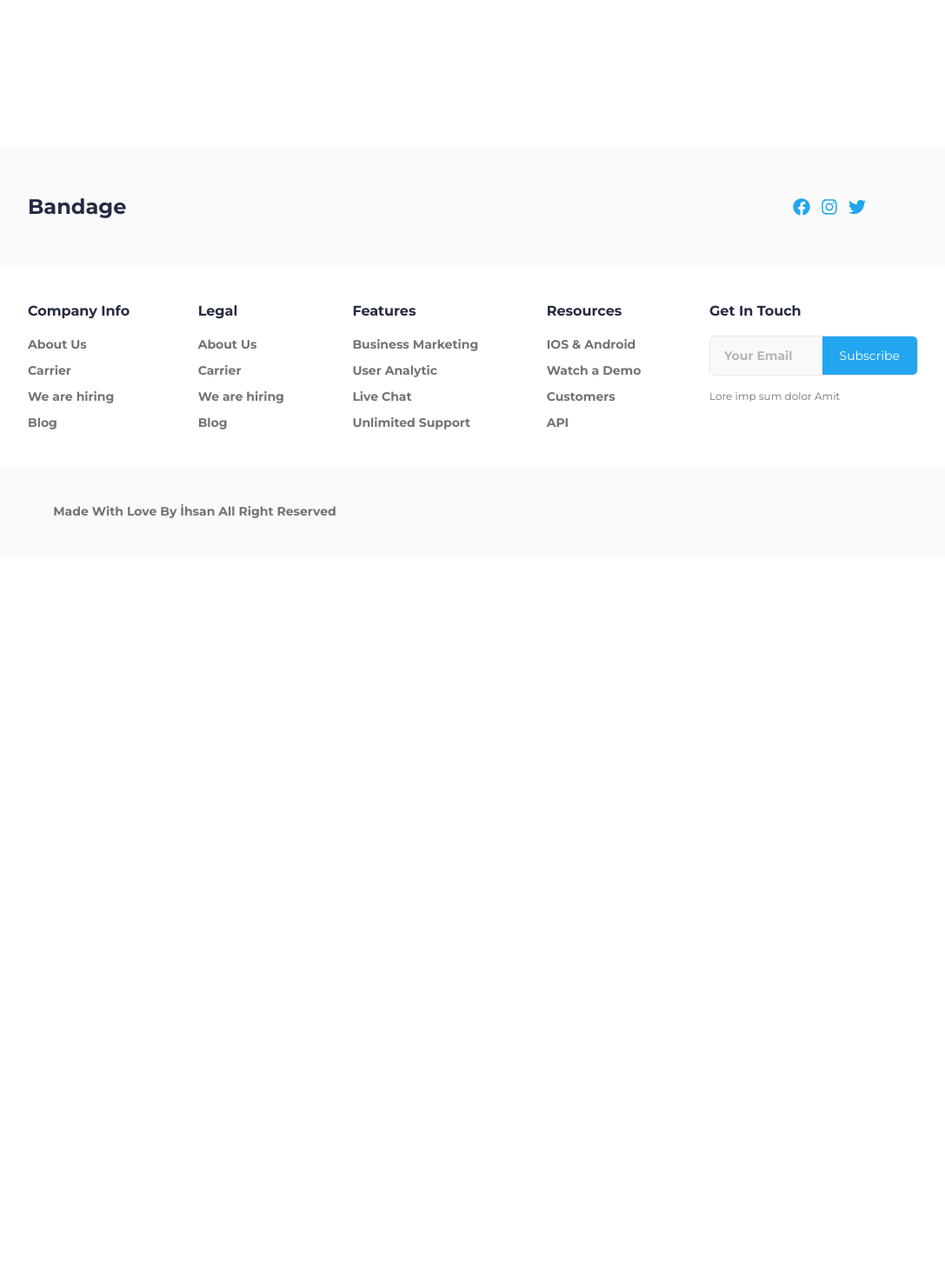
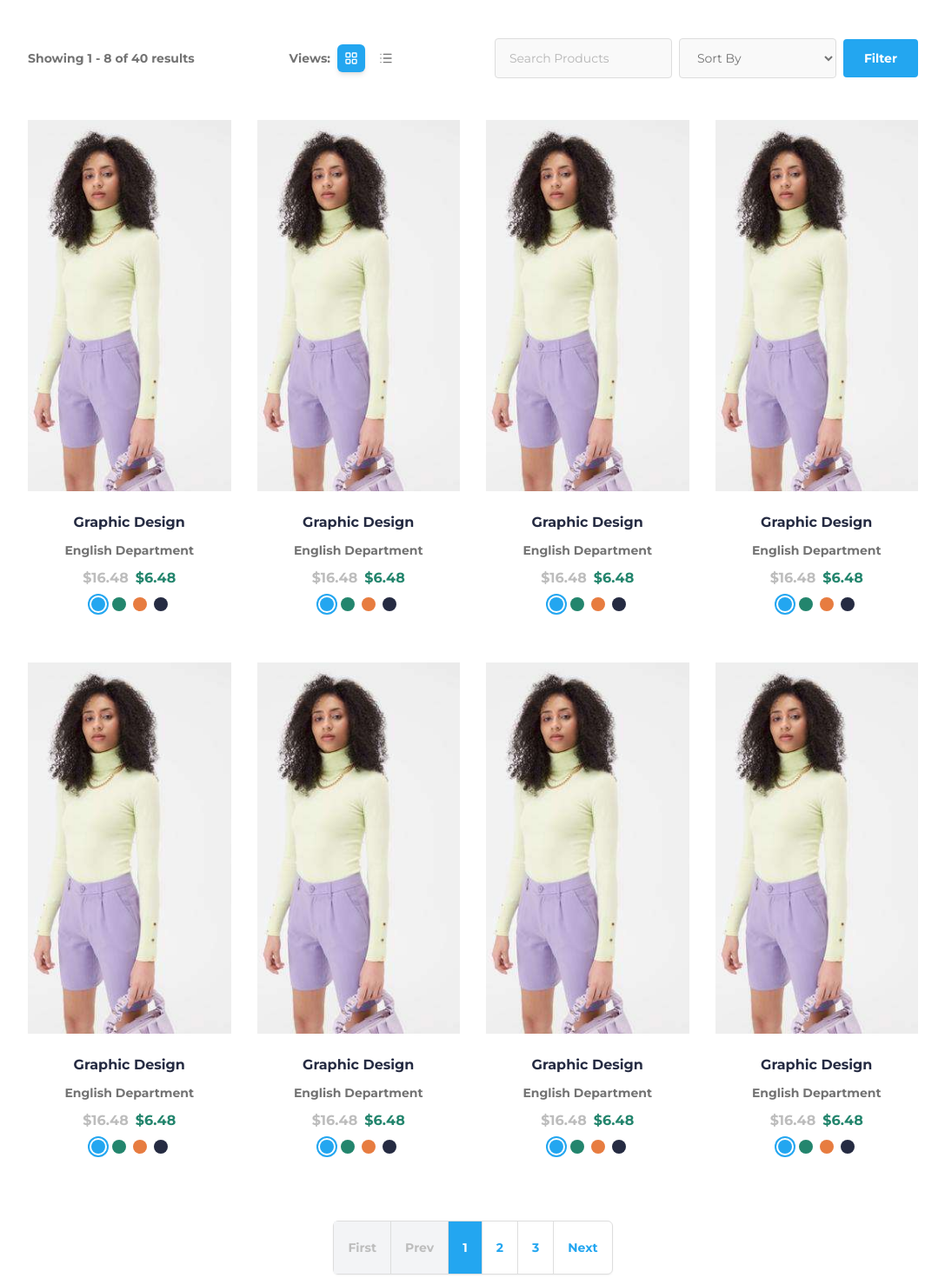
Before and after one commit to ihsnsahin/e-com-project, a React (Vite) app in the folder e-commerce/: page /shop in a window 1280 px wide. Shown: the part 160-1630 px from the top of the page at 87% size, without its empty margins (96-1183 px from the left). Before the commit the page ends 800 px from the top, so only its background shows below. Built offline with nearby package versions, Linux system fonts and the light colour scheme.

Commit message:
T03 üst ve alt kısım hariç paretoya uygun olarak önemli kısmı tamalandı.

```diff
--- a/e-commerce/src/App.jsx
+++ b/e-commerce/src/App.jsx
@@ -1,6 +1,7 @@
-import { Switch, Route } from "react-router-dom";
+import { Switch, Route } from 'react-router-dom'
 import PageContent from "./layout/PageContent";
 import HomePage from "./pages/HomePage";
+import ShopPage from "./pages/ShopPage";
 
 function App() {
   return (
@@ -9,6 +10,9 @@ function App() {
         <Route path="/" exact>
           <HomePage />
         </Route>
+        <Route path="/shop">
+          <ShopPage />
+        </Route>
       </Switch>
     </PageContent>
   );
--- a/e-commerce/src/components/ProductCard.jsx
+++ b/e-commerce/src/components/ProductCard.jsx
@@ -1,44 +1,56 @@
 import { useState } from "react";
 
-function ProductCard({ productId }) {
+function ProductCard({ productId, viewMode }) {
     const [color, setColor] = useState("blue");
     function handleChange(event) {
         setColor(event.target.value);
     }
+    const COLOR_OPTIONS = [
+        { value: "blue", bgClass: "bg-[#23A6F0]", ringClass: "peer-checked:ring-[#23A6F0]" },
+        { value: "green", bgClass: "bg-[#23856D]", ringClass: "peer-checked:ring-[#23856D]" },
+        { value: "orange", bgClass: "bg-[#E77C40]", ringClass: "peer-checked:ring-[#E77C40]" },
+        { value: "black", bgClass: "bg-[#252B42]", ringClass: "peer-checked:ring-[#252B42]" },
+    ];
     return (
-        <div className="flex flex-col items-center justify-center w-full sm:w-[calc(50%-15px)] lg:w-[calc(25%-22.5px)]">
-            <div className="relative overflow-hidden sm:overflow-visible w-full h-[427px] group">
-                <img src="/product.jpg" alt="product" className="w-full h-full object-contain lg:object-cover transition-transform duration-500 ease-in-out group-hover:scale-105" />
+        <div className={`flex flex-col items-center justify-center transition-all duration-300 ${viewMode === 'list'
+            ? 'w-full sm:flex-row shadow-xs rounded-xs hover:shadow-lg p-4 gap-6 justify-start items-center'
+            : 'w-full transition-transform duration-500 ease-in-out hover:scale-105 hover:shadow-lg sm:w-[calc(50%-15px)] lg:w-[calc(25%-22.5px)]'
+            }`}>
+            <div className={`relative overflow-hidden sm:overflow-visible group ${viewMode === 'list'
+                ? 'w-[200px] h-[250px] shrink-0'
+                : 'w-full h-[427px]'
+                }`}>
+                <img
+                    src="/product.jpg"
+                    alt="product"
+                    className="w-full h-full object-contain lg:object-cover"
+                />
                 <div className="absolute inset-0 bg-[#23A6F0] opacity-0 group-hover:opacity-15 group-hover:scale-105 transition-transform duration-500 ease-in-out"></div>
             </div>
-
-            <div className="flex flex-col gap-[10px] items-center justify-center py-6">
+            <div className={`flex flex-col gap-[10px] py-6 ${viewMode === 'list'
+                ? 'items-start justify-start flex-1 text-left'
+                : 'items-center justify-center'
+                }`}>
                 <h5 className="text-base">Graphic Design</h5>
                 <span className="text-sm text-[#737373]">English Department</span>
                 <div className="flex gap-2">
                     <h5 className="text-base text-[#BDBDBD]">$16.48</h5>
-                    <h5 className="text-base  text-[#23856D]">$6.48</h5>
+                    <h5 className="text-base text-[#23856D]">$6.48</h5>
                 </div>
                 <div className="flex gap-2">
-                    <label className="cursor-pointer">
-                        <input type="radio" name={`product-color-${productId}`} value="blue" onChange={handleChange} checked={color === "blue"} className="sr-only peer" />
-                        <span className="w-4 h-4 rounded-full bg-[#23A6F0] inline-block peer-checked:ring-2 peer-checked:ring-offset-2 peer-checked:ring-[#23A6F0]" />
-                    </label>
-
-                    <label className="cursor-pointer">
-                        <input type="radio" name={`product-color-${productId}`} value="green" onChange={handleChange} checked={color === "green"} className="sr-only peer" />
-                        <span className="w-4 h-4 rounded-full bg-[#23856D] inline-block peer-checked:ring-2 peer-checked:ring-offset-2 peer-checked:ring-[#23856D]" />
-                    </label>
-
-                    <label className="cursor-pointer">
-                        <input type="radio" name={`product-color-${productId}`} value="orange" onChange={handleChange} checked={color === "orange"} className="sr-only peer" />
-                        <span className="w-4 h-4 rounded-full bg-[#E77C40] inline-block peer-checked:ring-2 peer-checked:ring-offset-2 peer-checked:ring-[#E77C40]" />
-                    </label>
-
-                    <label className="cursor-pointer">
-                        <input type="radio" name={`product-color-${productId}`} value="black" onChange={handleChange} checked={color === "black"} className="sr-only peer" />
-                        <span className="w-4 h-4 rounded-full bg-[#252B42] inline-block peer-checked:ring-2 peer-checked:ring-offset-2 peer-checked:ring-[#252B42]" />
-                    </label>
+                    {COLOR_OPTIONS.map((item) => (
+                        <label key={item.value} className="cursor-pointer">
+                            <input
+                                type="radio"
+                                name={`product-color-${productId}`}
+                                value={item.value}
+                                onChange={handleChange}
+                                checked={color === item.value}
+                                className="sr-only peer"
+                            />
+                            <span className={`w-4 h-4 rounded-full inline-block peer-checked:ring-2 peer-checked:ring-offset-2 ${item.bgClass} ${item.ringClass}`} />
+                        </label>
+                    ))}
                 </div>
             </div>
         </div>
--- a/e-commerce/src/components/Products.jsx
+++ b/e-commerce/src/components/Products.jsx
@@ -1,28 +1,15 @@
 import ProductCard from "./ProductCard";
 
-function Products() {
+function Products({ products = [], viewMode }) {
+    const displayProducts = products.length > 0
+        ? products
+        : Array.from({ length: 8 }, (_, i) => ({ id: i + 1 }));
     return (
-        <div className="bg-[#FAFAFA]">
-            <div className="layout-flex gap-[48px] py-20">
-                <div className="flex flex-col items-center justify-center gap-2.5">
-                    <h4 className="text-xl text-[#737373] text-center font-normal">Featured Products</h4>
-                    <h3 className="text-2xl text-center w-3xs sm:w-full">BESTSELLER PRODUCTS</h3>
-                    <p className="text-sm text-[#737373] text-center w-3xs sm:w-full font-normal">Problems trying to resolve the conflict between</p>
-                </div>
-                <div className="flex flex-wrap justify-center gap-[30px] md:justify-between sm:flex-row sm:flex-wrap ">
-                    <ProductCard productId={1} />
-                    <ProductCard productId={2} />
-                    <ProductCard productId={3} />
-                    <ProductCard productId={4} />
-                    <ProductCard productId={5} />
-                    <ProductCard productId={6} />
-                    <ProductCard productId={7} />
-                    <ProductCard productId={8} />
-
-                </div>
-            </div>
+        <div className={`flex flex-wrap justify-center gap-[30px] ${viewMode === 'list' ? 'flex-col items-center' : 'md:justify-between sm:flex-row'}`}>
+            {displayProducts.map((product) => (
+                <ProductCard key={product.id} productId={product.id} viewMode={viewMode} />
+            ))}
         </div>
-
     )
 }
 export default Products;
--- a/e-commerce/src/layout/FooterBottom.jsx
+++ b/e-commerce/src/layout/FooterBottom.jsx
@@ -2,7 +2,7 @@ function FooterBottom() {
     return (
         <section className="bg-[#FAFAFA]">
             <div className="layout-flex py-10 justify-center sm:justify-start hero:px-0">
-                <h6 className="text-sm text-[#737373] text-center leading-6 max-w-50 sm:max-w-sm">
+                <h6 className="text-sm text-[#737373] text-center sm:text-left leading-6 max-w-50 sm:max-w-sm">
                     Made With Love By İhsan All Right Reserved
                 </h6>
             </div>
--- a/e-commerce/src/layout/Header.jsx
+++ b/e-commerce/src/layout/Header.jsx
@@ -2,10 +2,10 @@ import HeaderTop from "./HeaderTop";
 import HeaderMain from "./HeaderMain";
 function Header() {
     return (
-        <>
+        <div className="shadow-md sticky bg-white top-0 z-50">
             <HeaderTop />
             <HeaderMain />
-        </>
+        </div>
     )
 }
 export default Header;
--- /dev/null
+++ b/e-commerce/src/pages/ShopPage.jsx
@@ -0,0 +1,116 @@
+import { LayoutGrid, List } from "lucide-react";
+import Products from "../components/Products";
+import { useState } from "react";
+
+function ShopPage() {
+    const [viewMode, setViewMode] = useState('grid');
+    const [myFilter, setMyFilter] = useState("");
+    const [currentPage, setCurrentPage] = useState(1);
+
+    const totalPages = 5;
+    const startPage = Math.max(1, Math.min(currentPage - 1, totalPages - 2));
+    const pages = Array.from({ length: Math.min(3, totalPages) }, (_, i) => startPage + i);
+
+    return (
+        <section className="bg-white py-20">
+            <div className="layout-flex gap-[48px]">
+                <div className="flex flex-col items-center justify-center gap-[30px] md:justify-between sm:flex-row">
+                    <h6 className="text-[#737373]">
+                        Showing {((currentPage - 1) * 8) + 1} - {Math.min(currentPage * 8, totalPages * 8)} of {totalPages * 8} results
+                    </h6>
+
+                    <div className="flex flex-row justify-center items-center gap-2">
+                        <h6 className="text-[#737373]">Views:</h6>
+                        <button
+                            onClick={() => setViewMode('grid')}
+                            className={`p-2 cursor-pointer rounded-md transition-all duration-300 ease-in-out ${viewMode === 'grid'
+                                ? 'bg-[#23A6F0] text-white shadow-md'
+                                : 'hover:shadow-md hover:bg-gray-100 text-[#252B42]'
+                                }`}
+                        >
+                            <LayoutGrid className={`w-4 h-4 ${viewMode === 'grid' ? 'text-white' : 'text-[#252B42]'}`} />
+                        </button>
+                        <button
+                            onClick={() => setViewMode('list')}
+                            className={`p-2 cursor-pointer rounded-md transition-all duration-300 ease-in-out ${viewMode === 'list'
+                                ? 'bg-[#23A6F0] text-white shadow-md'
+                                : 'hover:shadow-md hover:bg-gray-100 text-[#737373]'
+                                }`}
+                        >
+                            <List className={`w-4 h-4 ${viewMode === 'list' ? 'text-white' : 'text-[#737373]'}`} />
+                        </button>
+                    </div>
+
+                    <form className="flex flex-col w-full sm:w-auto sm:flex-row items-center justify-center gap-2" onSubmit={(e) => e.preventDefault()}>
+                        <input
+                            type="text"
+                            placeholder="Search Products"
+                            className="text-[#737373] font-normal px-4 py-3 rounded-sm bg-[#F9F9F9] border border-[#DDDDDD] focus:outline-none focus:border-[#1d91d1] transition-colors duration-200 w-full sm:w-auto"
+                        />
+                        <select
+                            name="sortBy"
+                            id="sortBy"
+                            value={myFilter}
+                            onChange={(e) => setMyFilter(e.target.value)}
+                            className="text-[#737373] font-normal px-4 py-3 rounded-sm bg-[#F9F9F9] border border-[#DDDDDD] focus:outline-none focus:border-[#1d91d1] transition-colors duration-200 w-full sm:w-auto"
+                        >
+                            <option value="" disabled>Sort By</option>
+                            <option value="asc">Price: Low to High</option>
+                            <option value="desc">Price: High to Low</option>
+                            <option value="az">Name: A to Z</option>
+                            <option value="za">Name: Z to A</option>
+                        </select>
+                        <button
+                            type="submit"
+                            className="text-white bg-[#23A6F0] transition-colors duration-300 hover:bg-[#1d91d1] cursor-pointer px-6 py-3 rounded-sm w-full sm:w-auto"
+                        >
+                            Filter
+                        </button>
+                    </form>
+                </div>
+                <Products viewMode={viewMode} currentPage={currentPage} />
+                <div className="flex justify-center w-full">
+                    <div className="flex justify-center items-center text-[#23A6F0] border border-[#DDDDDD] rounded-md divide-x divide-[#DDDDDD] shadow-xs">
+                        <button
+                            onClick={() => setCurrentPage(1)}
+                            disabled={currentPage === 1}
+                            className="px-4 py-5 hover:bg-gray-100 cursor-pointer disabled:text-[#BDBDBD] disabled:bg-gray-100 disabled:cursor-not-allowed transition-colors duration-300 ease-in-out"
+                        >
+                            First
+                        </button>
+                        <button
+                            onClick={() => setCurrentPage(prev => Math.max(1, prev - 1))}
+                            disabled={currentPage === 1}
+                            className="px-4 py-5 hover:bg-gray-100 cursor-pointer disabled:text-[#BDBDBD] disabled:bg-gray-100 disabled:cursor-not-allowed transition-colors duration-300 ease-in-out"
+                        >
+                            Prev
+                        </button>
+
+                        {pages.map((page) => (
+                            <button
+                                key={page}
+                                onClick={() => setCurrentPage(page)}
+                                className={`px-4 py-5 cursor-pointer font-bold transition-all duration-300 ease-in-out ${currentPage === page
+                                    ? "bg-[#23A6F0] text-white"
+                                    : "hover:bg-gray-100 text-[#23A6F0]"
+                                    }`}
+                            >
+                                {page}
+                            </button>
+                        ))}
+
+                        <button
+                            onClick={() => setCurrentPage(prev => Math.min(prev + 1, totalPages))}
+                            disabled={currentPage === totalPages}
+                            className="px-4 py-5 hover:bg-gray-100 cursor-pointer disabled:text-[#BDBDBD] disabled:bg-gray-100 disabled:cursor-not-allowed transition-colors duration-300 ease-in-out"
+                        >
+                            Next
+                        </button>
+                    </div>
+                </div>
+            </div>
+        </section>
+    );
+}
+
+export default ShopPage;
```
Also changed, not shown: e-commerce/package.json (+5 -4 lines), e-commerce/src/components/Hero.jsx (+3 -4 lines), e-commerce/src/components/ProductsHeader.jsx (added, +9 -0 lines), e-commerce/src/main.jsx (+4 -7 lines), e-commerce/src/pages/HomePage.jsx (+7 -1 lines), 1 other file (tests, documents, lock files or other folders).
